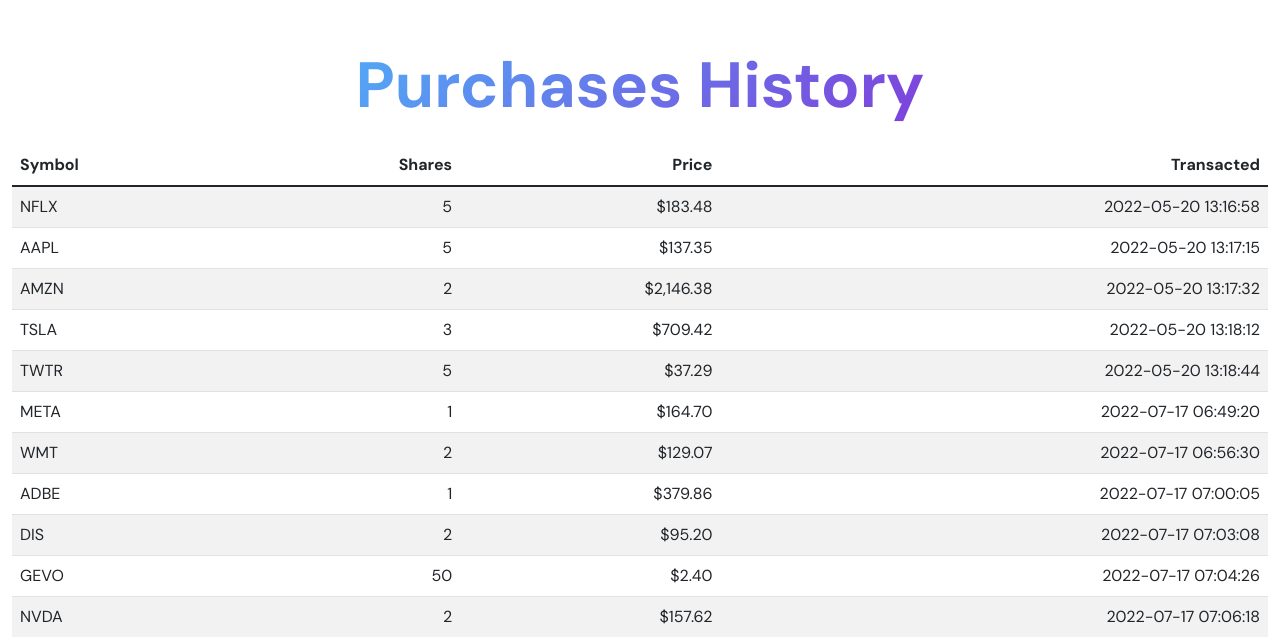
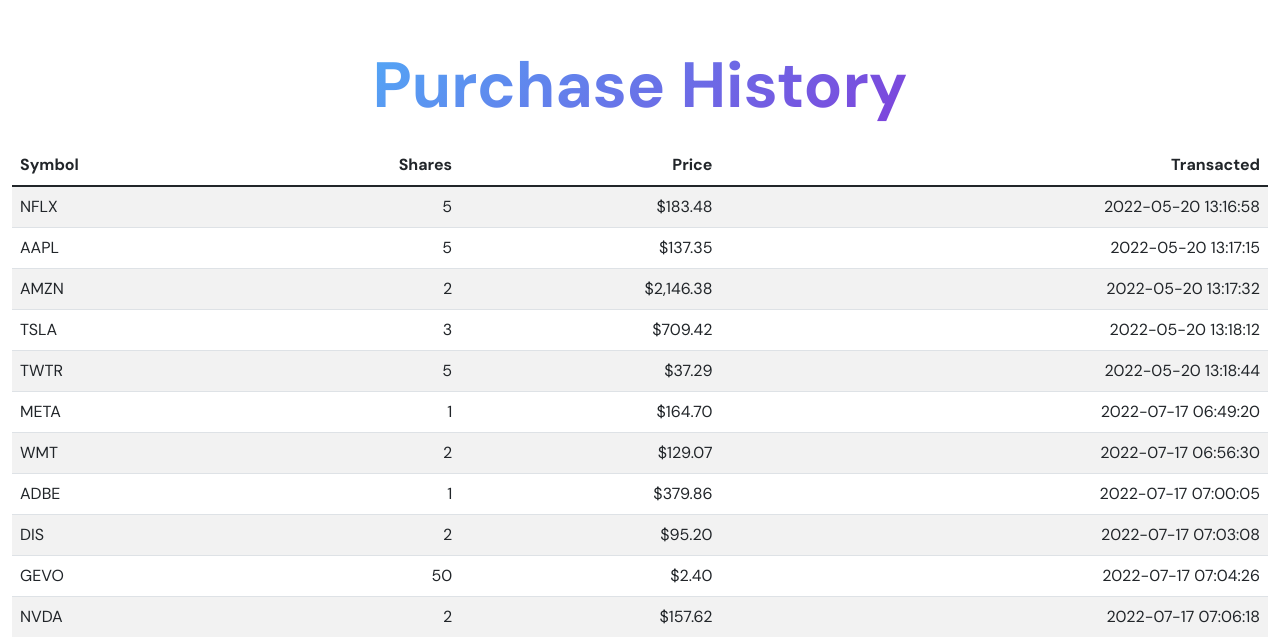
Before and after one commit to iamland0/-tocks, a Flask app: page /history in a window 1280 px wide. Shown: the part 74-711 px from the top of the page. Run offline with Flask 2, Linux system fonts and the light colour scheme; a user stored in the database is signed in; some libraries are stand-ins or nearby versions.

Commit message:
Fix a typo

```diff
--- a/templates/history.html
+++ b/templates/history.html
@@ -5,7 +5,7 @@
 {% endblock %}
 
 {% block main %}
-    <h2 class="heading-text">Purchases History</h2>
+    <h2 class="heading-text">Purchase History</h2>
     <div class="table-responsive">
         <table class="table table-striped table-hover">
             <thead>
```
